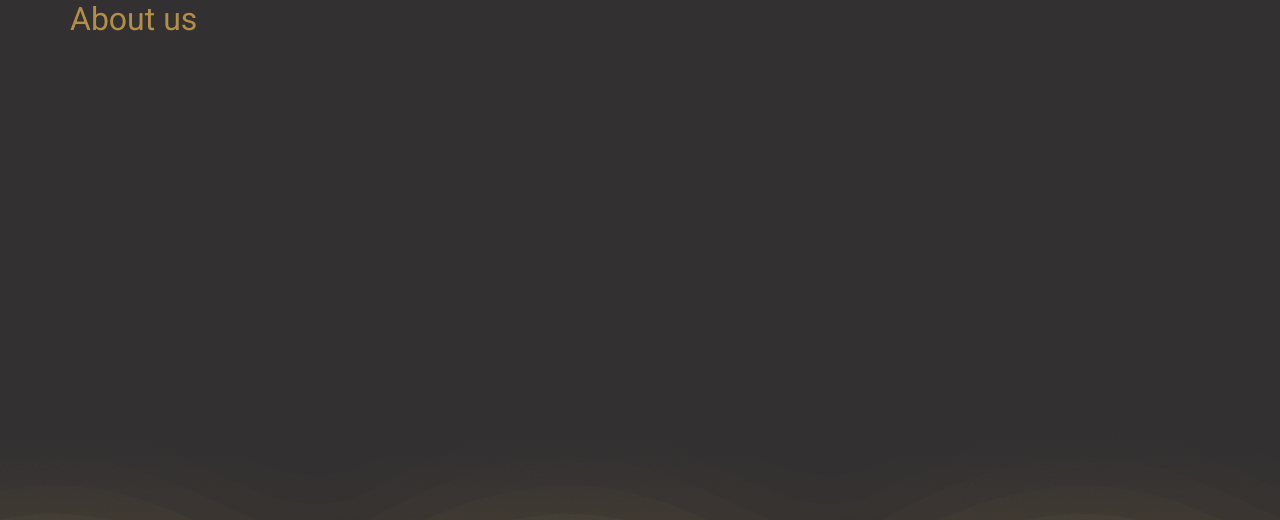
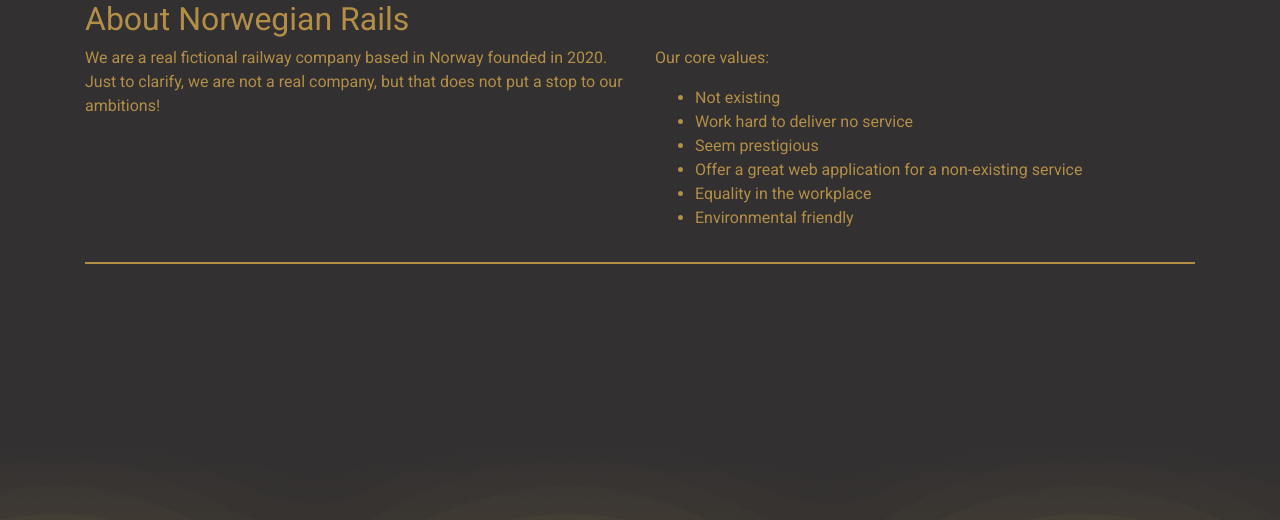
Before and after one commit to emilgab/norwegian-rails, a Flask app: page /about in a window 1280 px wide. Shown: the part 99-619 px from the top of the page. Run offline with Flask 2, Linux system fonts and the light colour scheme; some libraries are stand-ins or nearby versions.

Commit message:
Finished the about us page

```diff
--- a/app/templates/about.html
+++ b/app/templates/about.html
@@ -2,7 +2,35 @@
 {% block content %}
 <div class="container">
   <div class="row">
-    <h2>About us</h2>
+    <div class="col-12">
+      <h2>About Norwegian Rails</h2>
+    </div>
+  </div>
+  <div class="row">
+    <div class="col-6">
+      <p>
+        We are a real fictional railway company based in Norway founded in 2020.<br>
+        Just to clarify, we are not a real company, but that does not put a stop to our ambitions!
+      </p>
+    </div>
+    <div class="col-6">
+      <p>
+        Our core values:
+      </p>
+      <ul>
+        <li>Not existing</li>
+        <li>Work hard to deliver no service</li>
+        <li>Seem prestigious</li>
+        <li>Offer a great web application for a non-existing service</li>
+        <li>Equality in the workplace</li>
+        <li>Environmental friendly</li>
+      </ul>
+    </div>
+  </div>
+  <div class="row">
+    <div class="col-12">
+      <hr style="border: 1px solid rgb(179,142,71);">
+    </div>
   </div>
 </div>
 {% endblock %}
--- a/app/templates/homepage.html
+++ b/app/templates/homepage.html
@@ -21,5 +21,10 @@
       </div>
     </div>
   </div>
+  <div class="row">
+    <div class="col-12">
+      <hr style="border: 1px solid rgb(179,142,71);">
+    </div>
+  </div>
 </div>
 {% endblock %}
```
